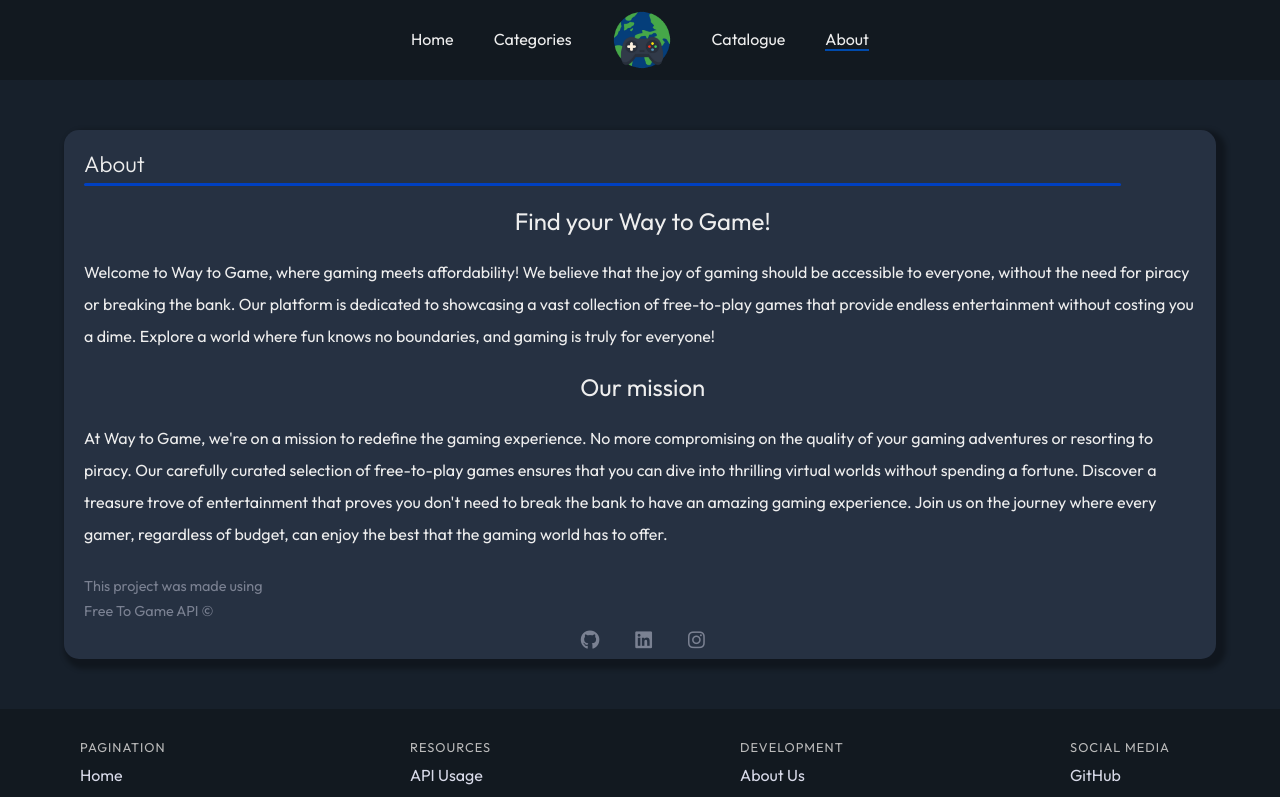
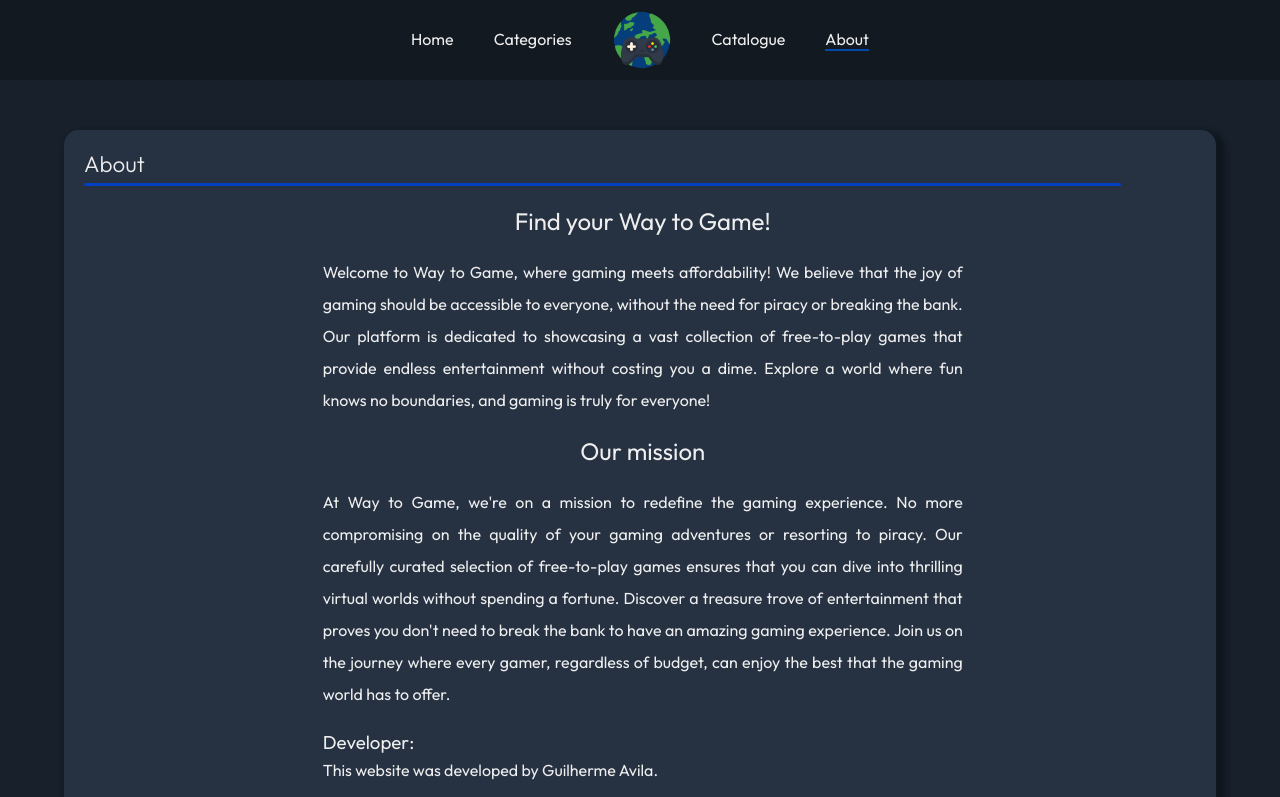
Before and after one commit to TerryKrom/waytogame, a React (Create React App) app: page /about in a window 1280 px wide. Shown: the top 797 px of the page. Built offline with nearby package versions, Linux system fonts and the light colour scheme.

Commit message:
bugs fixed, style improved

```diff
--- a/src/components/categoryList.jsx
+++ b/src/components/categoryList.jsx
@@ -71,6 +71,12 @@ const CategoryList = () => {
                     >
                         Sports
                     </button>
+                    <button
+                        className={`category ${activeButton === "fighting" ? "active" : ""}`}
+                        onClick={() => changeResourceType("fighting")}
+                    >
+                        Fight
+                    </button>
                 </div>
 
                 <div className="row">
@@ -104,6 +110,13 @@ const CategoryList = () => {
                     >
                         Racing
                     </button>
+                    <button
+                        className={`category ${activeButton === "anime" ? "active" : ""}`}
+                        onClick={() => changeResourceType("anime")}
+                    >
+                        Anime
+                    </button>
+
                 </div>
 
             </div>
--- a/src/components/mainAbout.css
+++ b/src/components/mainAbout.css
@@ -8,7 +8,6 @@
     /* border: 1px solid #fff; */
     min-height: 400px;
 }
-
 
 @media only screen and (min-width: 920px){
     .about-container{
@@ -30,10 +29,14 @@
     margin-bottom: 20px;
     text-align: center;
 }
-
+.about-container h3{
+    font-weight: 400;
+}
 .about-container p{
     line-height: 2rem;
     margin-bottom: 20px;
+    max-width: 40rem;
+    text-align: justify;
 }
 
 .about-bottom {
--- a/src/components/mainAbout.jsx
+++ b/src/components/mainAbout.jsx
@@ -12,6 +12,8 @@ const MainAbout = () => {
             <div className="about-center">
                 <h2>Our mission</h2>
                 <p>At Way to Game, we're on a mission to redefine the gaming experience. No more compromising on the quality of your gaming adventures or resorting to piracy. Our carefully curated selection of free-to-play games ensures that you can dive into thrilling virtual worlds without spending a fortune. Discover a treasure trove of entertainment that proves you don't need to break the bank to have an amazing gaming experience. Join us on the journey where every gamer, regardless of budget, can enjoy the best that the gaming world has to offer.</p>
+                <h3>Developer:</h3>
+                <p>This website was developed by Guilherme Avila.</p>
                 <div className="api-text">
                     <p>This project was made using </p>
                     <Link to="https://freetogame.com">Free To Game API &copy;</Link>
--- a/src/components/miniCard.css
+++ b/src/components/miniCard.css
@@ -46,6 +46,14 @@
 
 .mini-card:nth-child(10) {
     animation-delay: 2s;
+}
+
+.mini-card:nth-child(11) {
+    animation-delay: 2.2s;
+}
+
+.mini-card:nth-child(12) {
+    animation-delay: 2.4s;
 }
 
 @keyframes appear {
--- a/src/pages/about.jsx
+++ b/src/pages/about.jsx
@@ -10,7 +10,7 @@ const About = () => {
         <>
             <Header></Header>
             <Separator></Separator>
-            <ContainerLg titleText={"About"} inside={<MainAbout/>}></ContainerLg>
+            <ContainerLg titleText={"About"} inside={<MainAbout/>}/>
             <Footer></Footer>
         </>
     );
--- a/src/pages/catalogue.jsx
+++ b/src/pages/catalogue.jsx
@@ -9,9 +9,8 @@ const Catalogue = () => {
         <>
             <Header></Header>
             <Separator></Separator>
-            <ContainerLg titleText={'Catalogue'} inside={<>
-            <br />
-                <h2 align="center">Coming soon!</h2>
+            <ContainerLg titleText={'Catalogue'}
+            inside={<><br /> <h2 align="center">Coming soon!</h2>
             </>}></ContainerLg>
             <Footer></Footer>
         </>
```
Also changed, not shown: src/components/searchContainer.jsx (added, +11 -0 lines).
